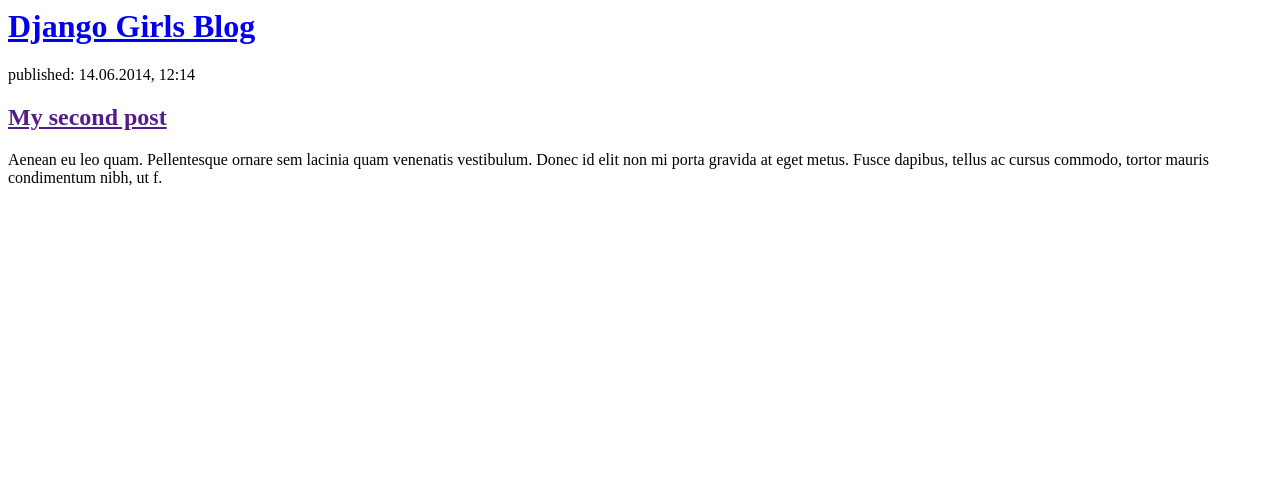
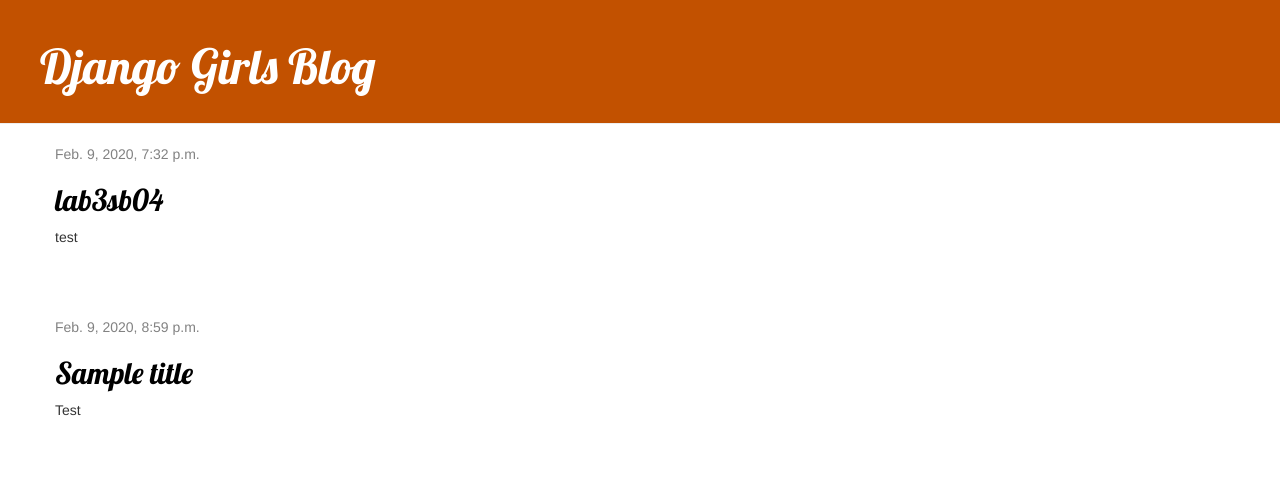
Before and after one commit to Kullaying-P/Lab3SB04_2, a Django app: page / in a window 1280 px wide. Shown: the top 489 px of the page. Run offline with Django 3.2, Linux system fonts and the light colour scheme; data comes from the database, SQL or seed files in the repository; both versions use the stored data as it was after the commit; some libraries are stand-ins or nearby versions.

Commit message:
postlist and postdetail

```diff
--- /dev/null
+++ b/blog/static/css/blog.css
@@ -0,0 +1,46 @@
+.page-header {
+    background-color: #C25100;
+    margin-top: 0;
+    padding: 20px 20px 20px 40px;
+}
+
+.page-header h1, .page-header h1 a, .page-header h1 a:visited, .page-header h1 a:active {
+    color: #ffffff;
+    font-size: 36pt;
+    text-decoration: none;
+}
+
+.content {
+    margin-left: 40px;
+}
+
+h1, h2, h3, h4 {
+    font-family: 'Lobster', cursive;
+}
+
+.date {
+    color: #828282;
+}
+
+.save {
+    float: right;
+}
+
+.post-form textarea, .post-form input {
+    width: 100%;
+}
+
+.top-menu, .top-menu:hover, .top-menu:visited {
+    color: #ffffff;
+    float: right;
+    font-size: 26pt;
+    margin-right: 20px;
+}
+
+.post {
+    margin-bottom: 70px;
+}
+
+.post h2 a, .post h2 a:visited {
+    color: #000000;
+}
--- /dev/null
+++ b/blog/templates/blog/base.html
@@ -0,0 +1,25 @@
+{% load static %}
+<html>
+    <head>
+        <title>Django Girls blog</title>
+        <link rel="stylesheet" href="//maxcdn.bootstrapcdn.com/bootstrap/3.2.0/css/bootstrap.min.css">
+        <link rel="stylesheet" href="//maxcdn.bootstrapcdn.com/bootstrap/3.2.0/css/bootstrap-theme.min.css">
+        <link href='//fonts.googleapis.com/css?family=Lobster&subset=latin,latin-ext' rel='stylesheet' type='text/css'>
+        <link rel="stylesheet" href="{% static 'css/blog.css' %}">
+    </head>
+    <body>
+        <div class="page-header">
+            <h1><a href="/">Django Girls Blog</a></h1>
+        </div>
+
+        <div class="content container">
+            <div class="row">
+                <div class="col-md-8">
+               {% block content %}
+
+                {% endblock %}
+                </div>
+            </div>
+        </div>
+    </body>
+</html>
--- a/blog/templates/blog/post_list.html
+++ b/blog/templates/blog/post_list.html
@@ -1,24 +1,13 @@
-<html>
-    <head>
-        <title>Django Girls blog</title>
-    </head>
-    <body>
-        <div>
-            <h1><a href="/">Django Girls Blog</a></h1>
-        </div>
+{% extends 'blog/base.html' %}
 
-       {% for post in posts %}
-    <div>
-        <p>published: {{ post.published_date }}</p>
-        <h2><a href="">{{ post.title }}</a></h2>
-        <p>{{ post.text|linebreaksbr }}</p>
-    </div>
-{% endfor %}
-
-        <div>
-            <p>published: 14.06.2014, 12:14</p>
-            <h2><a href="">My second post</a></h2>
-            <p>Aenean eu leo quam. Pellentesque ornare sem lacinia quam venenatis vestibulum. Donec id elit non mi porta gravida at eget metus. Fusce dapibus, tellus ac cursus commodo, tortor mauris condimentum nibh, ut f.</p>
-        </div>
-    </body>
-</html>
+            {% block content %}
+                {% for post in posts %}
+                    <div class="post">
+                        <div class="date">
+                            {{ post.published_date }}
+                        </div>
+                        <h2><a href="{% url 'post_detail' pk=post.pk %}">{{ post.title }}</a></h2>
+                        <p>{{ post.text|linebreaksbr }}</p>
+                    </div>
+                {% endfor %}
+    {% endblock %}
--- a/blog/urls.py
+++ b/blog/urls.py
@@ -3,7 +3,7 @@
 
 urlpatterns = [
     path('', views.post_list, name='post_list'),
-    #path('post/<int:pk>/', view.post_detail, name='post_detail'),
+    path('post/<int:pk>/', views.post_detail, name='post_detail'),
    # path('post/new/', view.post_new, name='post_new'),
     #path('post/<int:pk>/edit', view.post_edit, name='post_edit'),
 ]
--- a/blog/views.py
+++ b/blog/views.py
@@ -1,8 +1,13 @@
-from django.shortcuts import render
+
 from .models import Post
 from django.utils import timezone
+from django.shortcuts import render, get_object_or_404
 
 # Create your views here.
 def post_list(request):
     posts = Post.objects.filter(published_date__lte=timezone.now()).order_by('published_date')
-    return render(request, 'blog/post_list.html', {})
+    return render(request, 'blog/post_list.html', {'posts': posts})
+
+def post_detail(request, pk):
+    post = get_object_or_404(Post, pk=pk)
+    return render(request, 'blog/post_detail.html', {'post': post})
```
Also changed, not shown: blog/templates/blog/post_detail.html (added, +13 -0 lines), db.sqlite3.
